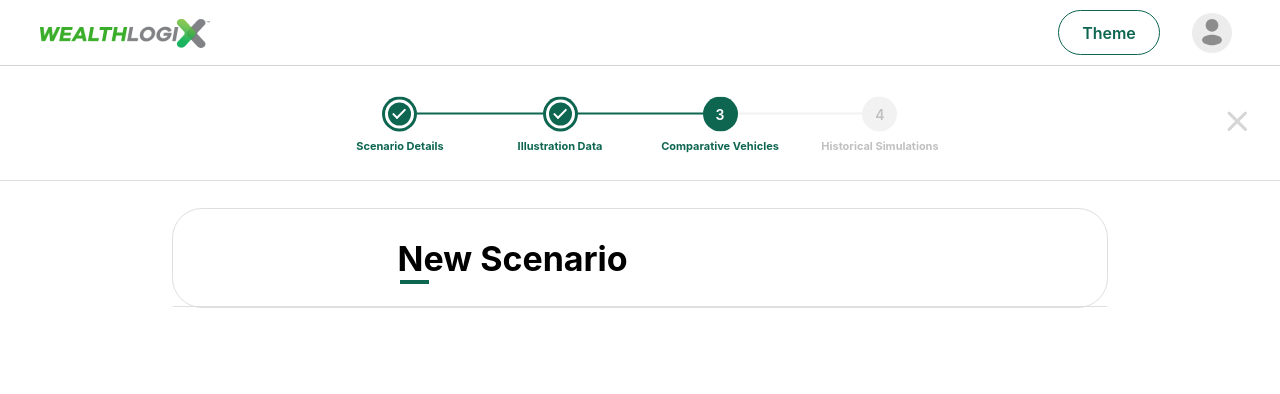
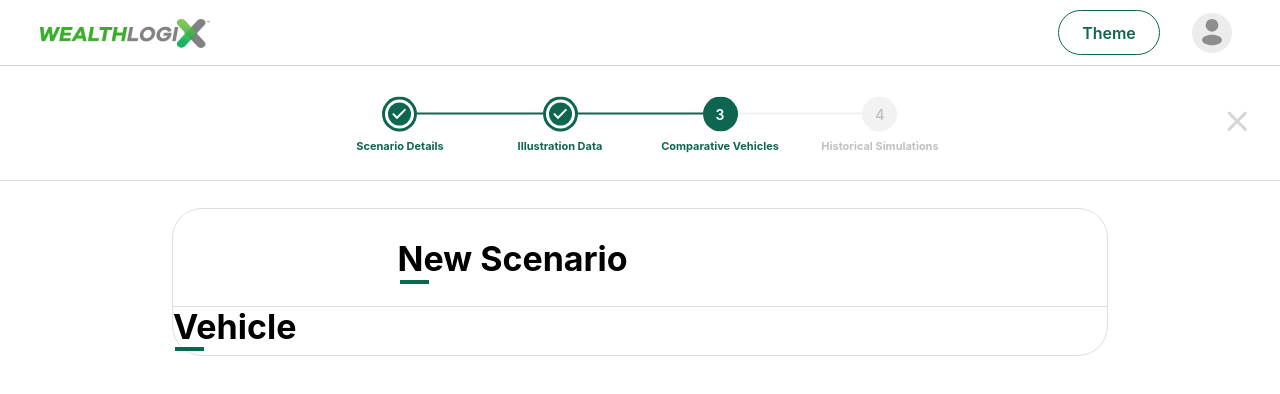
Before and after one commit to cryptostar7/Weallogx_frontend, a Vue app: page /comparative-vehicles in a window 1280 px wide. Shown: the top 394 px of the page. Built offline with nearby package versions, Linux system fonts and the light colour scheme.

Commit message:
comparative page update

```diff
--- a/src/views/components/comparative/ComparativeVehicleMainSection.vue
+++ b/src/views/components/comparative/ComparativeVehicleMainSection.vue
@@ -43,6 +43,9 @@
                 </h2>
               </div>
             </div>
+            <h2 class="fs-34 bold-fw main-tab-heading me-2">
+            {{vehicle.test}}
+            </h2>
             <!-- <div class="form-wrapper side-grey-line">
               <div class="form-wrapper-inner no-style newScenarioVehicleInner">
                 <h4 class="form-subheading fs-22 fw-bold">
@@ -944,6 +947,7 @@ export default {
           isSaved: false,
         },
         tab: false,
+        test:'Vehicle',
       },
       tabs: {
         vehicle1: false,
```
